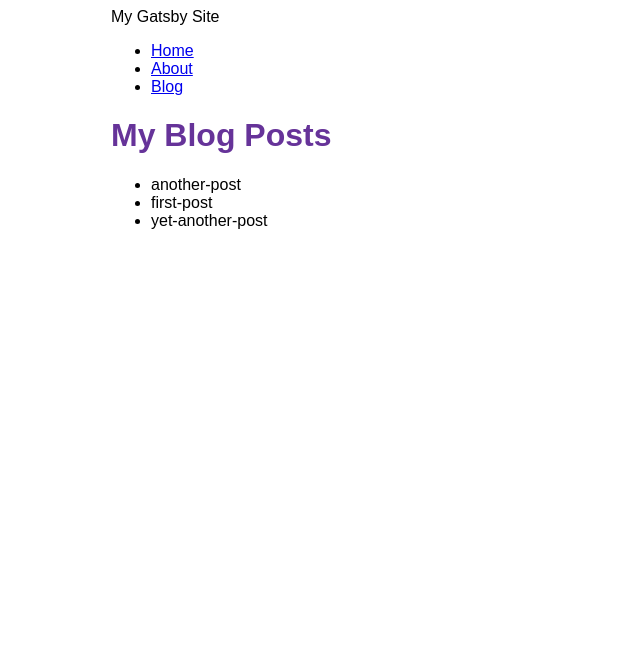
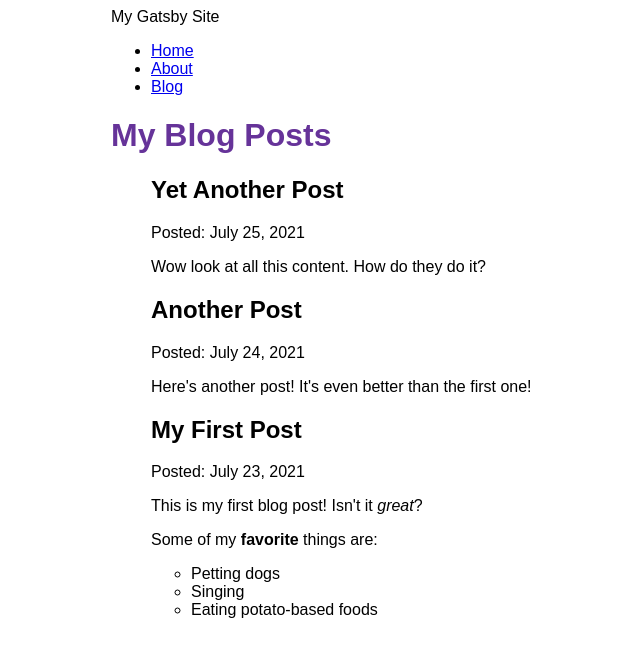
Before and after one commit to 2woohoo/my-gatsby-site, a Gatsby site: page /blog in a window 1280 px wide. Shown: the whole page, without its empty margins (279-919 px from the left). Built offline with nearby package versions, Linux system fonts and the light colour scheme; Gatsby itself is replaced by a stand-in of ours.

Commit message:
finished tutorial part5

```diff
--- a/blog/another-post.mdx
+++ b/blog/another-post.mdx
@@ -0,0 +1,6 @@
+---
+title: "Another Post"
+date: "2021-07-24"
+---
+
+Here's another post! It's even better than the first one!
--- a/blog/first-post.mdx
+++ b/blog/first-post.mdx
@@ -0,0 +1,12 @@
+---
+title: "My First Post"
+date: "2021-07-23"
+---
+
+This is my first blog post! Isn't it *great*?
+
+Some of my **favorite** things are:
+
+* Petting dogs
+* Singing
+* Eating potato-based foods
--- a/blog/yet-another-post.mdx
+++ b/blog/yet-another-post.mdx
@@ -0,0 +1,6 @@
+---
+title: "Yet Another Post"
+date: "2021-07-25"
+---
+
+Wow look at all this content. How do they do it?
--- a/gatsby-config.js
+++ b/gatsby-config.js
@@ -13,5 +13,6 @@ module.exports = {
           path: `${__dirname}/blog`,
         }
       },
+      "gatsby-plugin-mdx",
     ]
 }
--- a/package.json
+++ b/package.json
@@ -15,8 +15,11 @@
     "clean": "gatsby clean"
   },
   "dependencies": {
+    "@mdx-js/mdx": "^1.6.22",
+    "@mdx-js/react": "^1.6.22",
     "gatsby": "^4.6.2",
     "gatsby-plugin-image": "^2.7.0",
+    "gatsby-plugin-mdx": "^3.7.0",
     "gatsby-plugin-sharp": "^4.7.0",
     "gatsby-source-filesystem": "^4.7.0",
     "react": "^17.0.1",
--- a/src/pages/blog.js
+++ b/src/pages/blog.js
@@ -1,5 +1,6 @@
 import * as React from 'react'
 import Layout from '../components/layout'
+import { MDXRenderer } from 'gatsby-plugin-mdx'
 import { graphql } from 'gatsby'
 
 const BlogPage = ( {data} ) => {
@@ -7,10 +8,14 @@ const BlogPage = ( {data} ) => {
     <Layout pageTitle="My Blog Posts">
       <ul>
       {
-        data.allFile.nodes.map(node => (
-          <li key={node.name}>
-            {node.name}
-          </li>
+        data.allMdx.nodes.map(node => (
+          <article key={node.id}>
+            <h2>{node.frontmatter.title}</h2>
+            <p>Posted: {node.frontmatter.date}</p>
+            <MDXRenderer>
+              {node.body}
+            </MDXRenderer>
+          </article>
         ))
       }
       </ul>
@@ -20,9 +25,14 @@ const BlogPage = ( {data} ) => {
 
 export const query = graphql`
   query {
-    allFile {
+    allMdx(sort: {fields: frontmatter___date, order: DESC}) {
       nodes {
-        name
+        frontmatter {
+          date(formatString: "MMMM D, YYYY")
+          title
+        }
+        id
+        body
       }
     }
   }
```
Also changed, not shown: 1 other file.
